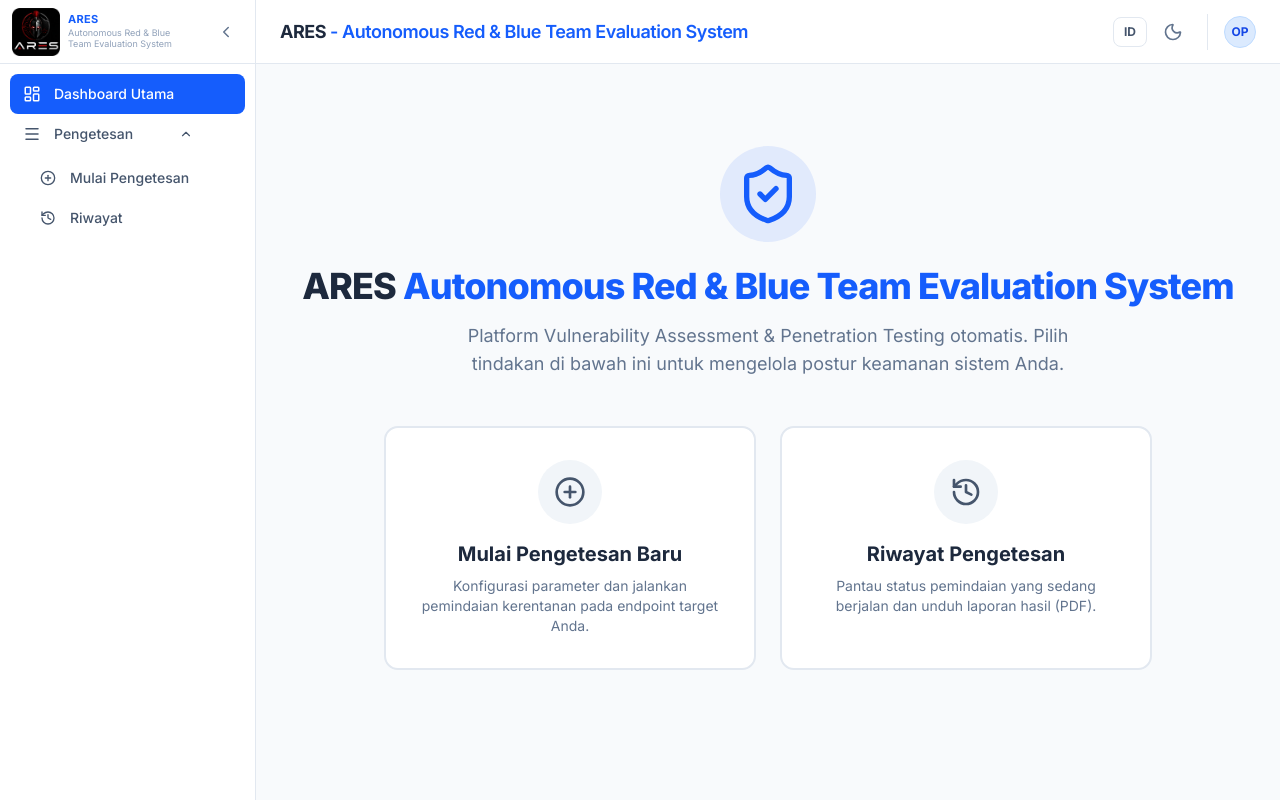
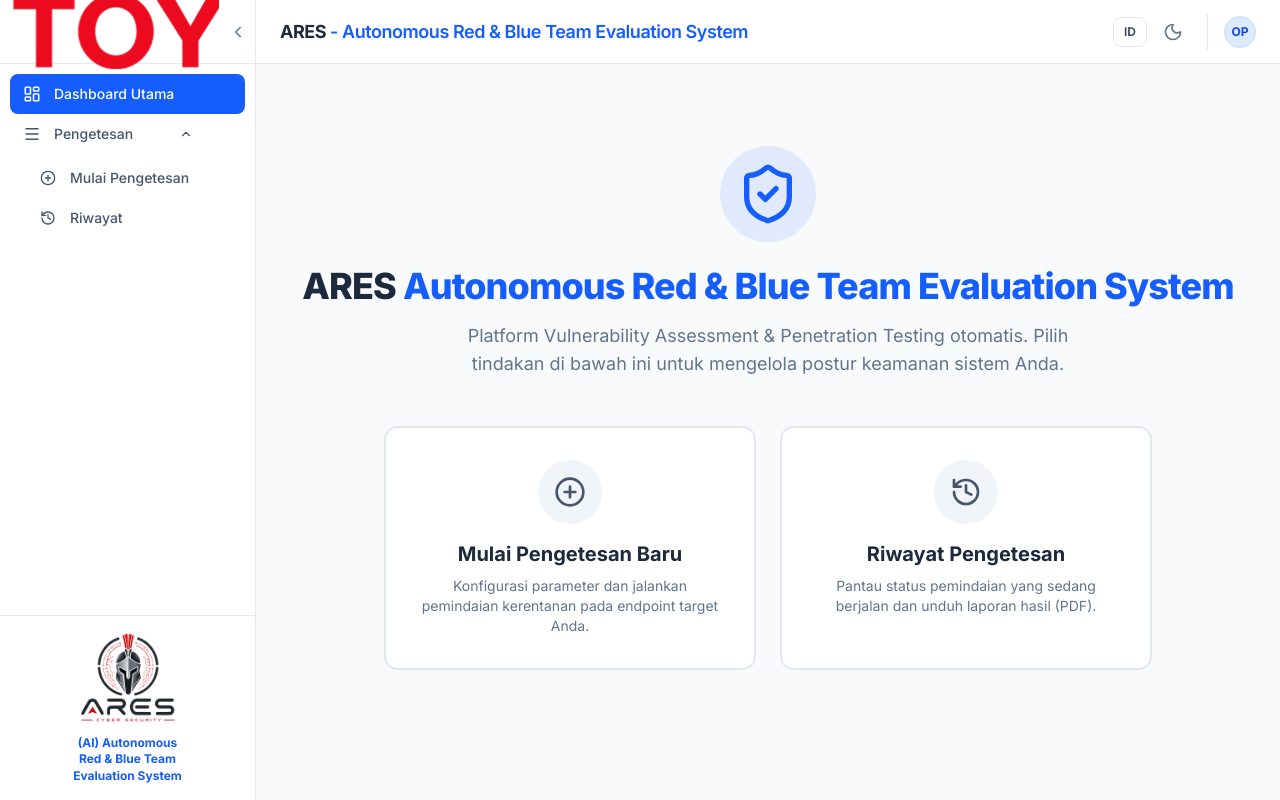
Before and after one commit to Muhammad-Rizki-Putra/VAPT-Dashboard, a Next.js app: page / in a window 1280 px wide. Built offline with nearby package versions, Linux system fonts and the light colour scheme.

Commit message:
ganti layout sidebar

```diff
--- a/components/Sidebar.tsx
+++ b/components/Sidebar.tsx
@@ -46,8 +46,8 @@ export default function Sidebar({ isCollapsed, setIsCollapsed }: SidebarProps) {
         isCollapsed ? 'w-[70px]' : 'w-64'
       }`}
     >
-      {/* Logo + Toggle */}
-      <div className="h-16 flex items-center justify-between px-3 border-b border-slate-200 dark:border-zinc-800">
+      {/* BAGIAN ATAS: Logo Merk */}
+      <div className="h-16 flex items-center justify-between border-b border-slate-200 dark:border-zinc-800">
         <div
           onClick={() => isCollapsed && setIsCollapsed(false)}
           className={`flex items-center overflow-hidden transition-all duration-300 group/logo ${
@@ -57,12 +57,12 @@ export default function Sidebar({ isCollapsed, setIsCollapsed }: SidebarProps) {
         >
           <div className="relative flex items-center justify-center flex-shrink-0">
             <Image
-              src="/ares-logo-01_result.webp"
-              alt="Logo"
-              width={80}
-              height={32}
+              src="/toyota_logo.png"
+              alt="Brand Logo"
+              width={120}
+              height={40}
               className={`object-contain transition-all duration-300 ${
-                isCollapsed ? 'w-12 group-hover/logo:opacity-0' : 'w-12'
+                isCollapsed ? 'w-10 h-10 group-hover/logo:opacity-0' : 'w-max px-3'
               }`}
               priority
             />
@@ -71,23 +71,8 @@ export default function Sidebar({ isCollapsed, setIsCollapsed }: SidebarProps) {
               <ChevronRight size={22} className="text-slate-500 dark:text-zinc-400 group-hover/logo:text-blue-600 dark:group-hover/logo:text-red-400" />
             </div>
           </div>
-
-          {/* PERBAIKAN 1: Hapus class 'hidden'. Gunakan max-w dan min-w untuk mencegah reflow 4 baris */}
-          <div
-            className={`flex flex-col leading-tight overflow-hidden transition-all duration-300 ${
-              isCollapsed ? 'max-w-0 opacity-0' : 'max-w-[120px] opacity-100'
-            }`}
-          >
-            <span className="text-[11px] font-bold text-blue-600 dark:text-red-400 whitespace-nowrap tracking-wide uppercase">
-              ARES
-            </span>
-            <span className="text-[9px] text-slate-400 dark:text-zinc-500 min-w-[110px]">
-              Autonomous Red & Blue Team Evaluation System
-            </span>
-          </div>
         </div>
 
-        {/* Tombol Collapse diubah ke opacity dan width animation untuk mencegah lompatan */}
         <button
           onClick={() => setIsCollapsed(true)}
           className={`p-1.5 rounded-md hover:bg-slate-100 dark:hover:bg-zinc-800 text-slate-500 dark:text-zinc-400 hover:text-blue-600 dark:hover:text-red-500 transition-all duration-300 flex-shrink-0 ${
@@ -100,7 +85,7 @@ export default function Sidebar({ isCollapsed, setIsCollapsed }: SidebarProps) {
       </div>
 
       {/* Navigation */}
-      <nav className="flex-1 p-2.5 space-y-1 overflow-hidden">
+      <nav className="flex-1 p-2.5 space-y-1 overflow-y-auto">
         {/* Dashboard */}
         <Link href="/" title={isCollapsed ? t.nav.dashboard : undefined}>
           <div className={navItemCls(isActive('/'))}>
@@ -149,7 +134,6 @@ export default function Sidebar({ isCollapsed, setIsCollapsed }: SidebarProps) {
               {t.nav.testingGroup}
             </span>
 
-            {/* PERBAIKAN 2: Hilangkan render kondisional (&&). Gunakan transisi w-0 dan opacity-0 */}
             <ChevronDown
               size={14}
               className={`flex-shrink-0 transition-all duration-300 ${
@@ -188,7 +172,6 @@ export default function Sidebar({ isCollapsed, setIsCollapsed }: SidebarProps) {
             </div>
           </div>
 
-          {/* PERBAIKAN 3: Ganti render kondisional ke CSS max-height dan opacity */}
           <div className={`transition-all duration-300 overflow-hidden ${isCollapsed ? 'max-h-32 opacity-100' : 'max-h-0 opacity-0'}`}>
             <div className="space-y-1 pt-1">
               <Link href="/test/new" title={t.nav.newScan}>
@@ -209,6 +192,35 @@ export default function Sidebar({ isCollapsed, setIsCollapsed }: SidebarProps) {
           </div>
         </div>
       </nav>
+
+      {/* BAGIAN BAWAH: Logo .webp dan Teks disesuaikan seperti gambar referensi */}
+      <div className="p-4 border-t border-slate-200 dark:border-zinc-800 mt-auto flex justify-center">
+        <div className="flex flex-col items-center justify-center overflow-hidden transition-all duration-300">
+          <div className="flex items-center justify-center flex-shrink-0">
+            <Image
+              src="/ares-logo-01_result.webp"
+              alt="ARES Logo"
+              width={120}
+              height={120}
+              className={`object-contain transition-all duration-300 ${
+                isCollapsed ? 'w-10' : 'w-24 mb-3'
+              }`}
+            />
+          </div>
+
+          <div
+            className={`flex flex-col items-center text-center overflow-hidden transition-all duration-300 ${
+              isCollapsed ? 'max-h-0 opacity-0' : 'max-h-24 opacity-100'
+            }`}
+          >
+            <span className="text-[12px] font-bold text-blue-600 dark:text-red-500 leading-snug">
+              (AI) Autonomous <br />
+              Red & Blue Team <br />
+              Evaluation System
+            </span>
+          </div>
+        </div>
+      </div>
     </aside>
   );
 }
```
Also changed, not shown: public/ares-logo-01_result(1).webp (added), public/ares-logo-01_result.webp.
